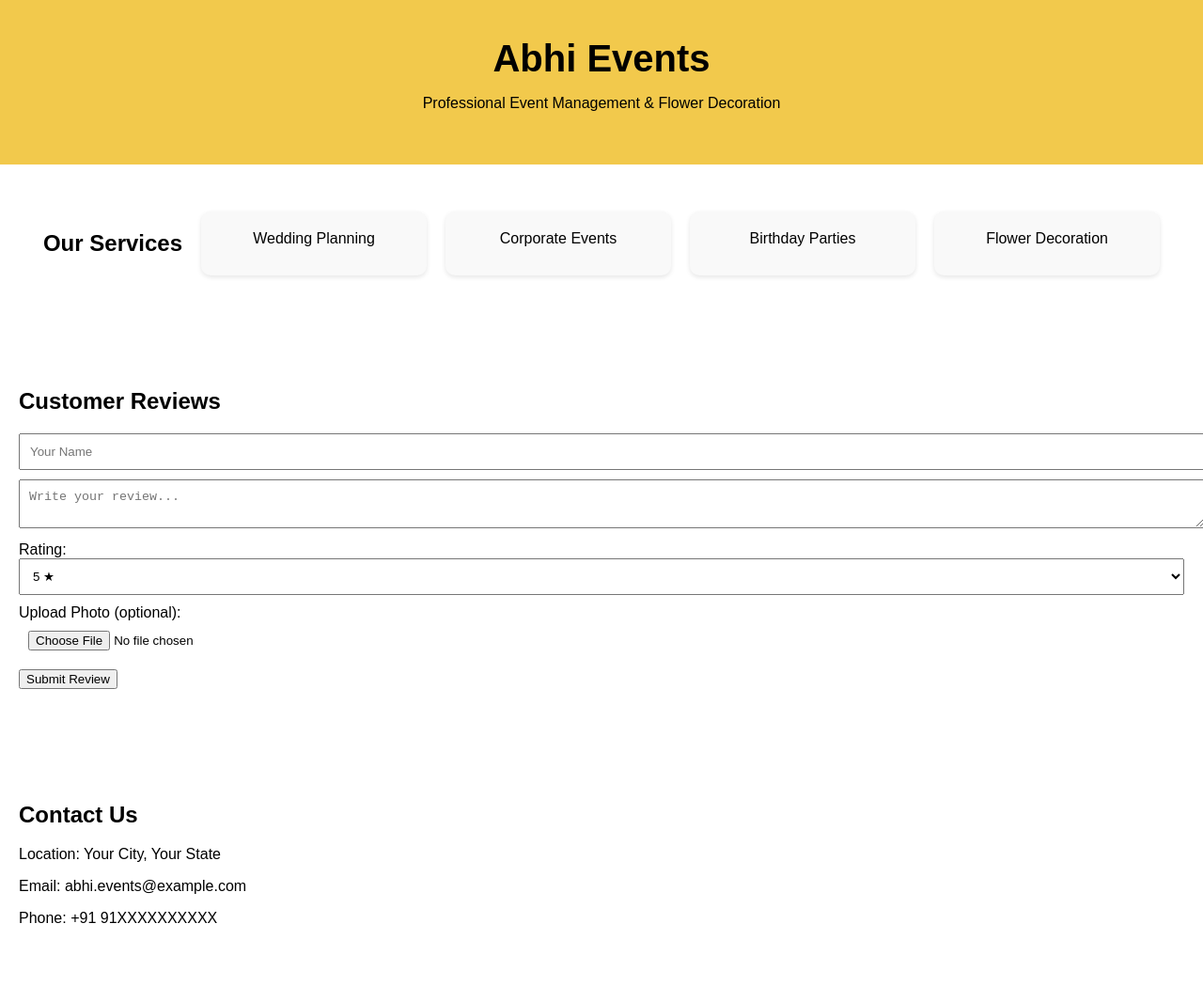
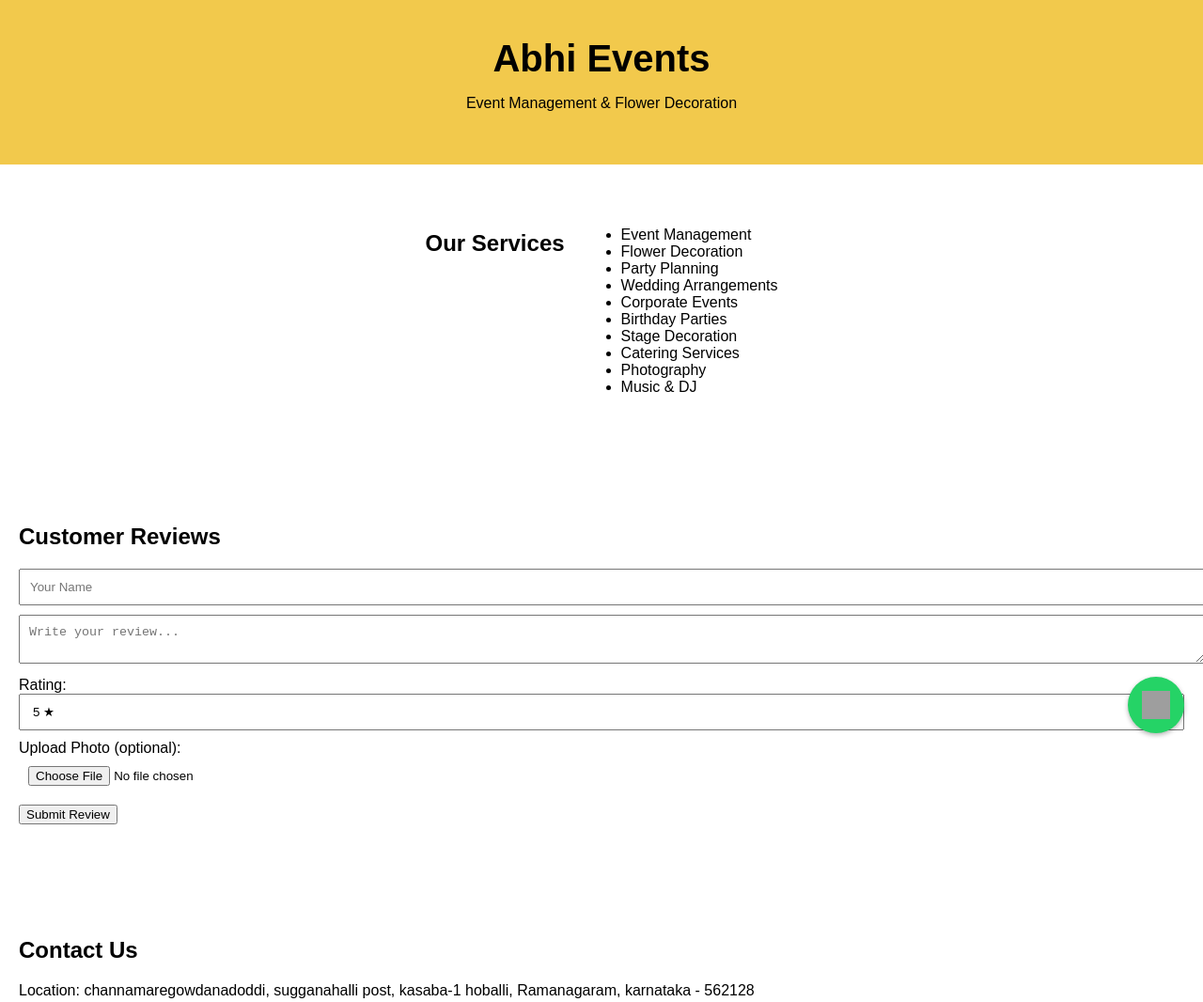
Before and after one commit to abhishekcsgowda/Abhi-Events, a plain HTML site: page index.html in a window 1280 px wide. Shown: the top 1066 px of the page at 94% size. Drawn offline with Linux system fonts and the light colour scheme; no server answers; grey boxes are pictures that could not be loaded.

Commit message:
Update index.html

```diff
--- a/index.html
+++ b/index.html
@@ -7,18 +7,18 @@
   <title>Abhi Events</title>
   <link rel="stylesheet" href="style.css">
 
-  <!-- Firebase SDKs -->
+  <!-- Firebase SDK -->
   <script src="https://www.gstatic.com/firebasejs/9.22.1/firebase-app-compat.js"></script>
   <script src="https://www.gstatic.com/firebasejs/9.22.1/firebase-firestore-compat.js"></script>
   <script src="https://www.gstatic.com/firebasejs/9.22.1/firebase-storage-compat.js"></script>
 
-  <!-- Structured data for SEO -->
+  <!-- Structured data for Google -->
   <script type="application/ld+json">
   {
     "@context": "https://schema.org",
     "@type": "LocalBusiness",
     "name": "Abhi Events",
-    "image": "https://your-default-image-link.com/image.jpg",
+    "image": "https://abhishekcsgowda.github.io/Abhi-Events/images/logo.jpg",
     "address": "Your City, Your State",
     "telephone": "+91 91XXXXXXXXXX",
     "priceRange": "$$",
@@ -30,17 +30,27 @@
 
   <header>
     <h1>Abhi Events</h1>
-  <p>Professional Event Management & Flower Decoration</p>
+    <p>Event Management & Flower Decoration</p>
   </header>
 
+  <!-- Services Section -->
   <section id="services">
     <h2>Our Services</h2>
-  <div class="service-card">Wedding Planning</div>
-  <div class="service-card">Corporate Events</div>
-  <div class="service-card">Birthday Parties</div>
-  <div class="service-card">Flower Decoration</div>
+    <ul>
+      <li>Event Management</li>
+      <li>Flower Decoration</li>
+      <li>Party Planning</li>
+      <li>Wedding Arrangements</li>
+      <li>Corporate Events</li>
+      <li>Birthday Parties</li>
+      <li>Stage Decoration</li>
+      <li>Catering Services</li>
+      <li>Photography</li>
+      <li>Music & DJ</li>
+    </ul>
   </section>
 
+  <!-- Reviews Section -->
   <section id="reviews">
     <h2>Customer Reviews</h2>
     <form id="review-form">
@@ -61,13 +71,39 @@
     <div id="reviews-list"></div>
   </section>
 
+  <!-- Contact Section -->
   <section id="contact">
     <h2>Contact Us</h2>
-  <p>Location: Your City, Your State</p>
+    <p>Location: channamaregowdanadoddi, sugganahalli post, kasaba-1 hoballi, Ramanagaram, karnataka - 562128</p>
     <p>Email: abhi.events@example.com</p>
-  <p>Phone: +91 91XXXXXXXXXX</p>
+    <p>Phone: +91 918548945231</p>
   </section>
 
+  <!-- WhatsApp Chat Button -->
+  <a href="https://wa.me/918548945231?text=Hello%2C%20I%20want%20to%20book%20Abhi%20Events%20services."
+     target="_blank"
+     style="
+        position: fixed;
+        bottom: 20px;
+        right: 20px;
+        background-color: #25D366;
+        color: white;
+        border-radius: 50%;
+        width: 60px;
+        height: 60px;
+        display: flex;
+        align-items: center;
+        justify-content: center;
+        text-decoration: none;
+        box-shadow: 0 2px 5px rgba(0,0,0,0.3);
+        z-index: 1000;
+     ">
+     <img src="https://upload.wikimedia.org/wikipedia/commons/6/6b/WhatsApp.svg"
+          alt="WhatsApp"
+          style="width:30px; height:30px;">
+  </a>
+
+  <!-- Firebase Script -->
   <script src="script.js"></script>
 </body>
 </html>
```
Lines whose indentation alone changed are shown as unchanged.
